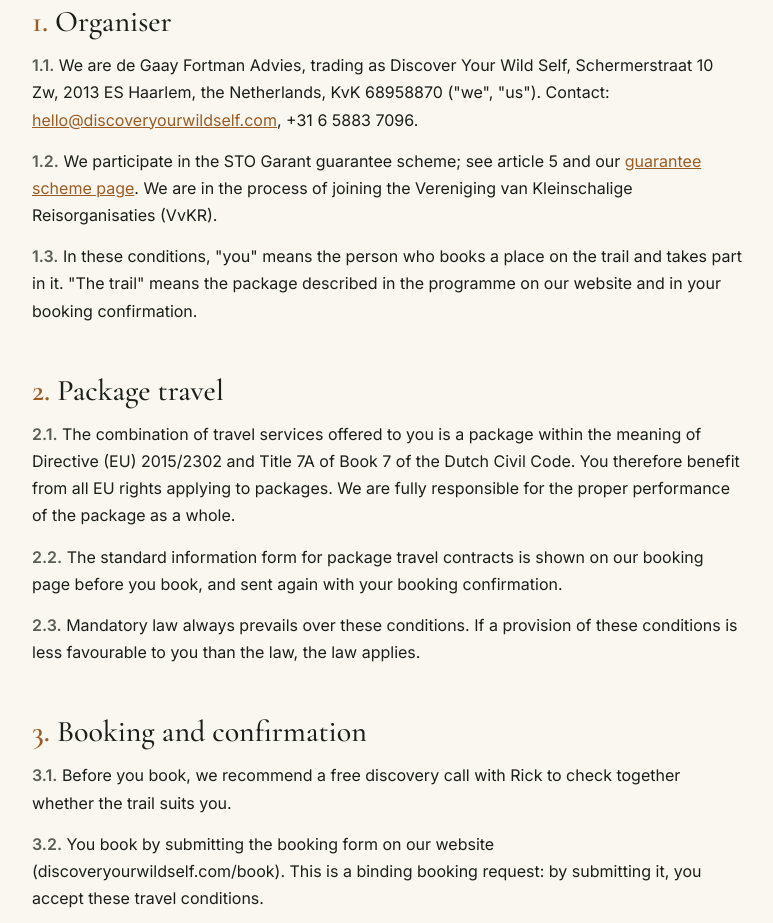
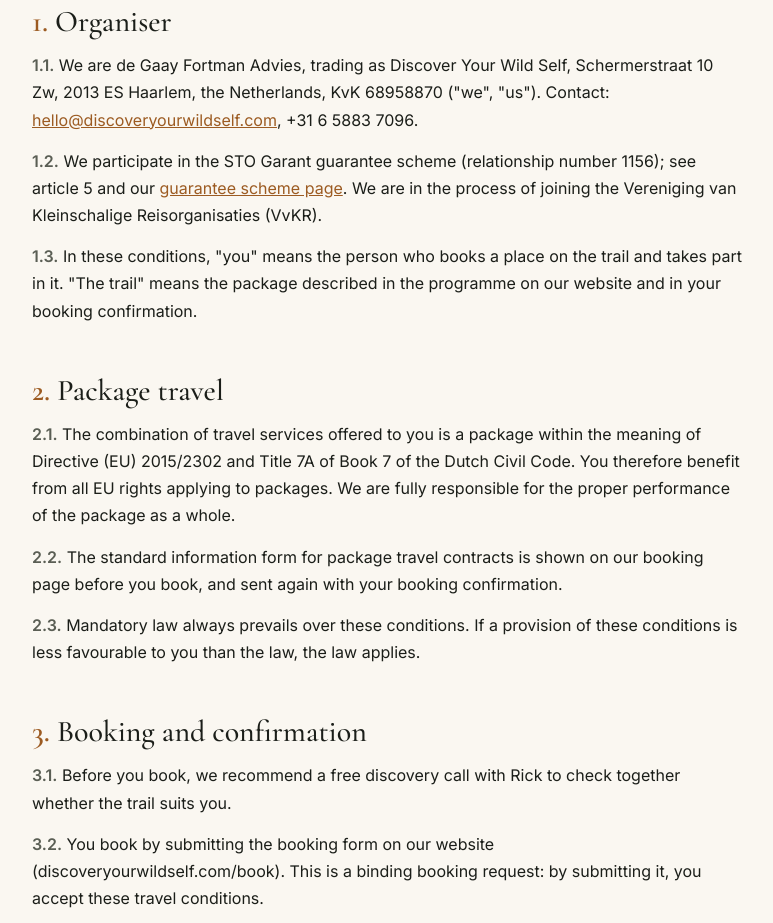
Before and after one commit to rdegf/dyws-website, a plain HTML site: page terms-and-conditions/index.html in a window 1280 px wide. Shown: the part 850-1773 px from the top of the page, without its empty margins (252-1025 px from the left). Drawn offline with Linux system fonts and the light colour scheme.

Commit message:
Travel conditions 1.2: STO Garant relationship number 1156 (EN + NL)
Co-Authored-By: Claude Opus 5.5 <noreply@anthropic.com>
Claude-Session: https://claude.ai/code/session_017vtggvUkq8sybKpynnQY97

```diff
--- a/terms-and-conditions/index.html
+++ b/terms-and-conditions/index.html
@@ -67,7 +67,7 @@ table.fees{border-collapse:collapse;width:100%;margin:0 0 18px;font-size:15px}ta
 <p>These travel conditions apply to every booking for a Discover Your Wild Self trail. The trail is a package travel arrangement, and you have all the rights that Dutch and EU law give travellers on a package.</p>
 <h2 id="s1"><span class="n">1.</span> Organiser</h2>
 <p><span class="n">1.1.</span> We are de Gaay Fortman Advies, trading as Discover Your Wild Self, Schermerstraat 10 Zw, 2013 ES Haarlem, the Netherlands, KvK 68958870 ("we", "us"). Contact: <a href="mailto:hello@discoveryourwildself.com">hello@discoveryourwildself.com</a>, +31 6 5883 7096.</p>
-<p><span class="n">1.2.</span> We participate in the STO Garant guarantee scheme; see article 5 and our <a href="/guarantee/">guarantee scheme page</a>. We are in the process of joining the Vereniging van Kleinschalige Reisorganisaties (VvKR).</p>
+<p><span class="n">1.2.</span> We participate in the STO Garant guarantee scheme (relationship number 1156); see article 5 and our <a href="/guarantee/">guarantee scheme page</a>. We are in the process of joining the Vereniging van Kleinschalige Reisorganisaties (VvKR).</p>
 <p><span class="n">1.3.</span> In these conditions, "you" means the person who books a place on the trail and takes part in it. "The trail" means the package described in the programme on our website and in your booking confirmation.</p>
 <h2 id="s2"><span class="n">2.</span> Package travel</h2>
 <p><span class="n">2.1.</span> The combination of travel services offered to you is a package within the meaning of Directive (EU) 2015/2302 and Title 7A of Book 7 of the Dutch Civil Code. You therefore benefit from all EU rights applying to packages. We are fully responsible for the proper performance of the package as a whole.</p>
```
Also changed, not shown: nl/reisvoorwaarden/index.html (+1 -1 lines).
